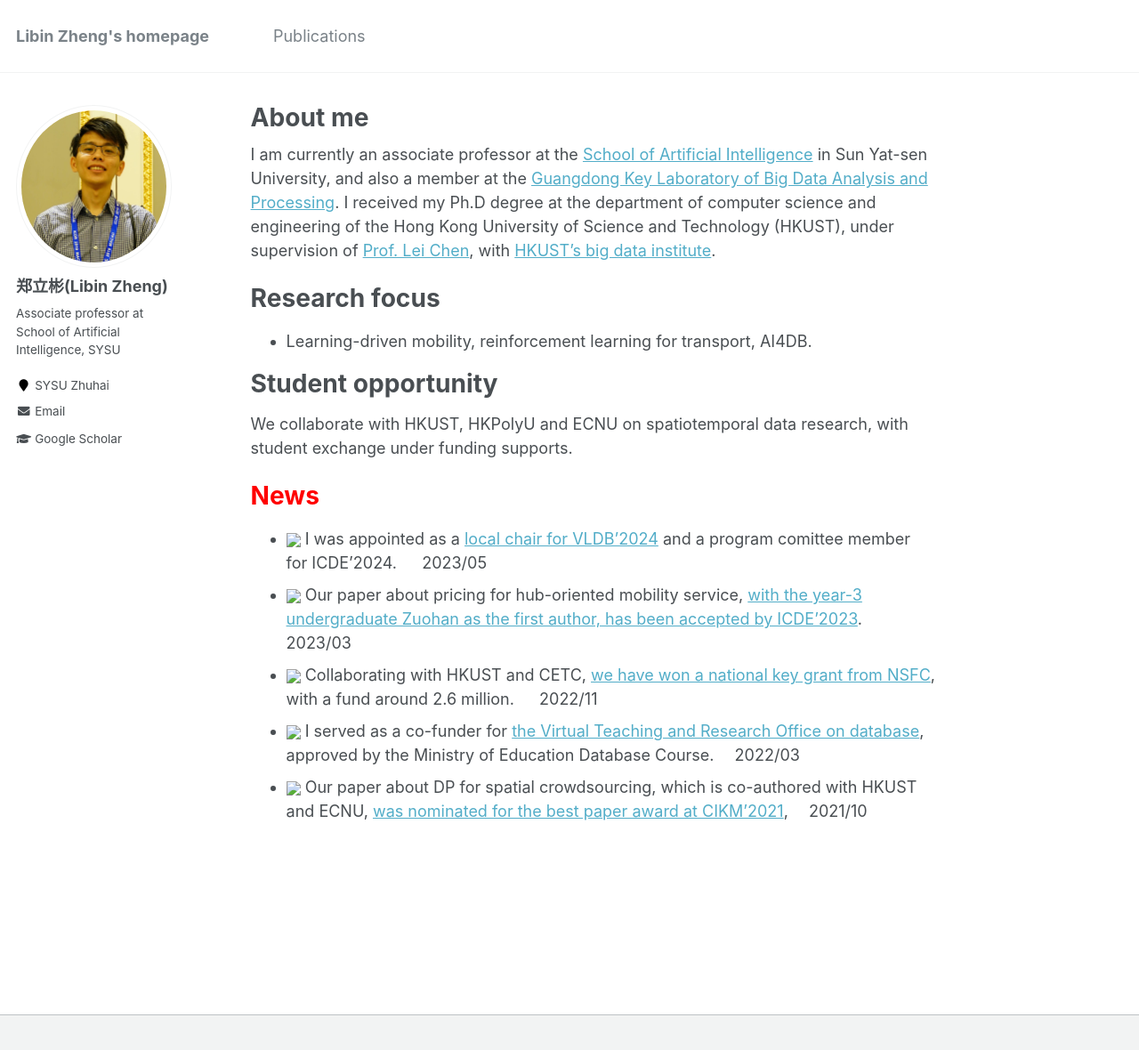
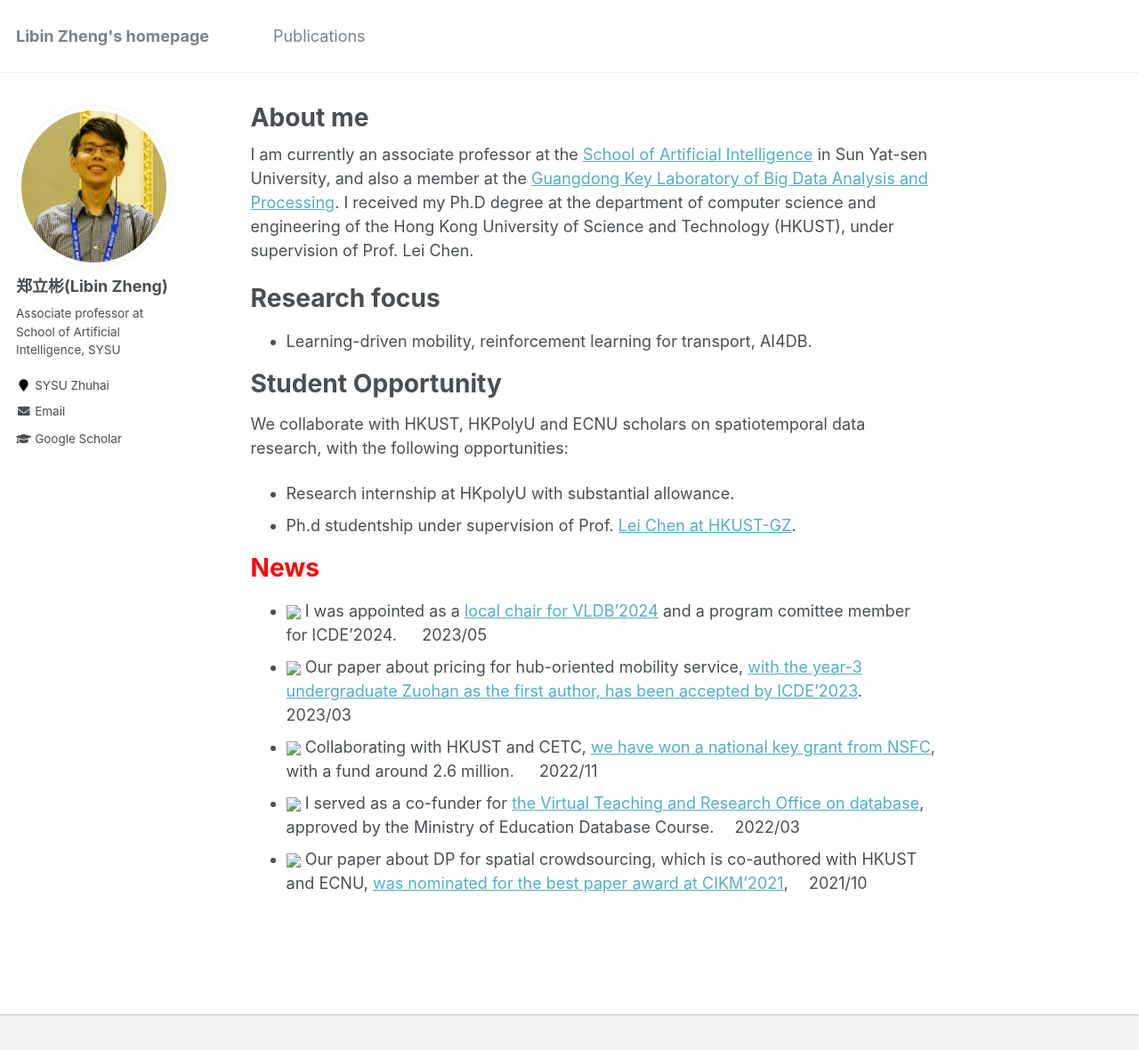
Before and after one commit to libinzheng/libinzheng.github.io, a Jekyll site: the page built from _pages/about.md, in a window 1280 px wide and 1213 px high. Shown: the top 1180 px of the window at 89% size. Built offline with Jekyll 4.4.1, drawn with Linux system fonts in a browser that asks for light colours.

Commit message:
Update about.md

```diff
--- a/_pages/about.md
+++ b/_pages/about.md
@@ -21,20 +21,22 @@ orange {
 }
 </style>
 
-I am currently an associate professor at the [School of Artificial Intelligence](http://sai.sysu.edu.cn/) in Sun Yat-sen University, and also a member at the [Guangdong Key Laboratory of Big Data Analysis and Processing](https://cse.sysu.edu.cn/gdbigdata/). I received my Ph.D degree at the department of computer science and engineering of the Hong Kong University of Science and Technology (HKUST), under supervision of [Prof. Lei Chen](https://www.cse.ust.hk/~leichen/), with [HKUST's big data institute](https://bdi.hkust.edu.hk/).
-
+I am currently an associate professor at the [School of Artificial Intelligence](http://sai.sysu.edu.cn/) in Sun Yat-sen University, and also a member at the [Guangdong Key Laboratory of Big Data Analysis and Processing](https://cse.sysu.edu.cn/gdbigdata/). I received my Ph.D degree at the department of computer science and engineering of the Hong Kong University of Science and Technology (HKUST), under supervision of Prof. Lei Chen.
 
 Research focus
 ======
 - Learning-driven mobility, reinforcement learning for transport, AI4DB.
 
-Student opportunity
+Student Opportunity
 ======
-We collaborate with HKUST, HKPolyU and ECNU on spatiotemporal data research, with student exchange under funding supports.
+We collaborate with HKUST, HKPolyU and ECNU scholars on spatiotemporal data research, with the following opportunities:
+
+- Research internship at HKpolyU with substantial allowance.
+- Ph.d studentship under supervision of Prof. [Lei Chen at HKUST-GZ](https://www.hkust-gz.edu.cn/zh/people/%E9%99%88%E9%9B%B7/).
 
 # <red>News</red>
 
-- <img src="https://libinzheng.github.io/blob/master/_pages/crown.svg" height="15">  I was appointed as a [local chair for VLDB'2024](https://vldb.org/2024/?officers) and a program comittee member for ICDE'2024.  &emsp; 2023/05
+- <img src="./keyboard.svg" height="15">  I was appointed as a [local chair for VLDB'2024](https://vldb.org/2024/?officers) and a program comittee member for ICDE'2024.  &emsp; 2023/05
 - <img src="./newspaper.svg" height="15">  Our paper about pricing for hub-oriented mobility service, [with the year-3 undergraduate Zuohan as the first author, has been accepted by ICDE'2023](https://sai.sysu.edu.cn/news/1407649.htm).  &emsp; 2023/03
 - <img src="./keyboard.svg" height="15">  Collaborating with HKUST and CETC, [we have won a national key grant from NSFC](https://gd.chinadaily.com.cn/a/202211/14/WS63719bd8a3109bd995a4fc54.html), with a fund around 2.6 million. &emsp; 2022/11
 - <img src="./keyboard.svg" height="15"> I served as a co-funder for [the Virtual Teaching and Research Office on database](https://mp.weixin.qq.com/s/PL0InG5qehiVN3jLghvfrw), approved by the Ministry of Education Database Course. &emsp;2022/03
```
